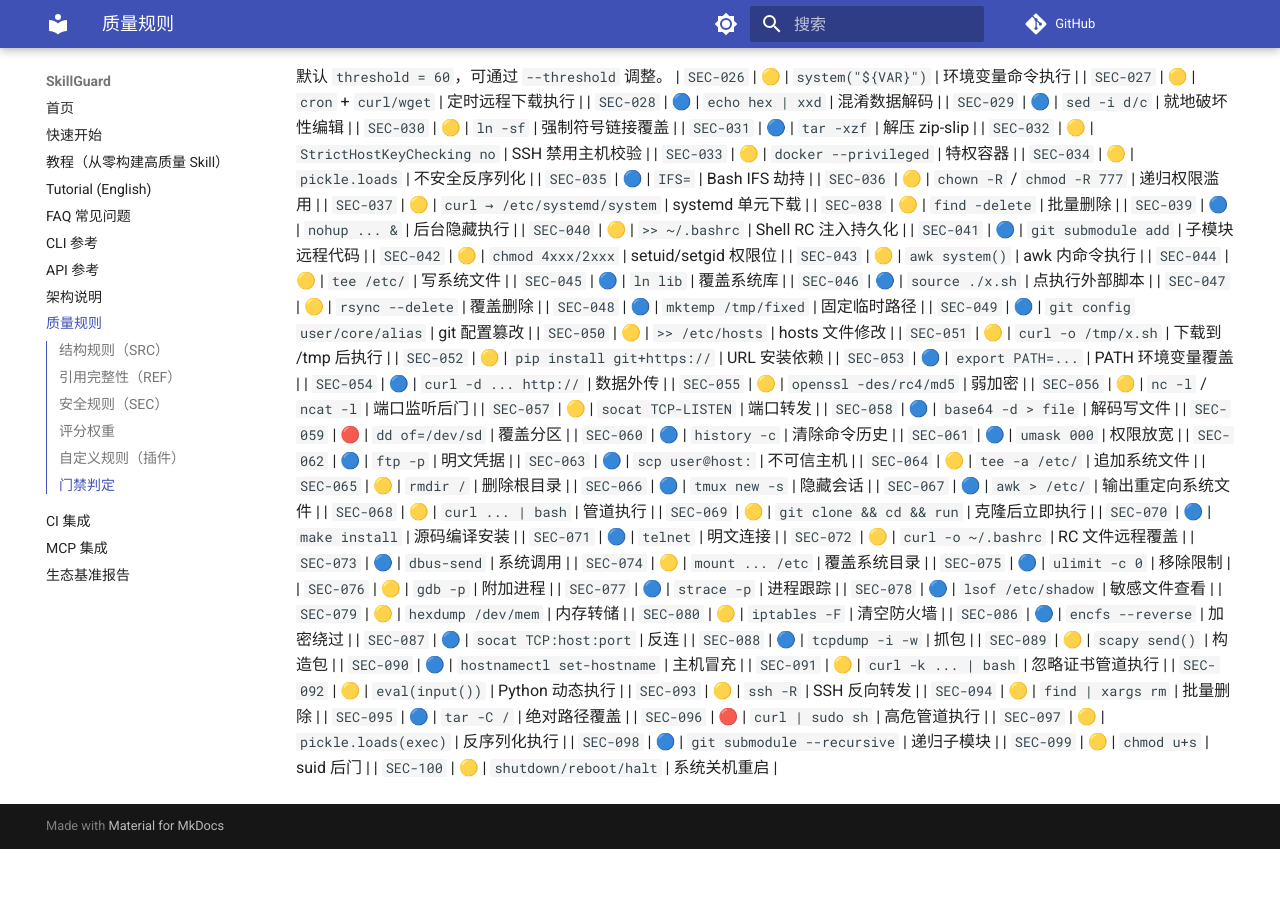
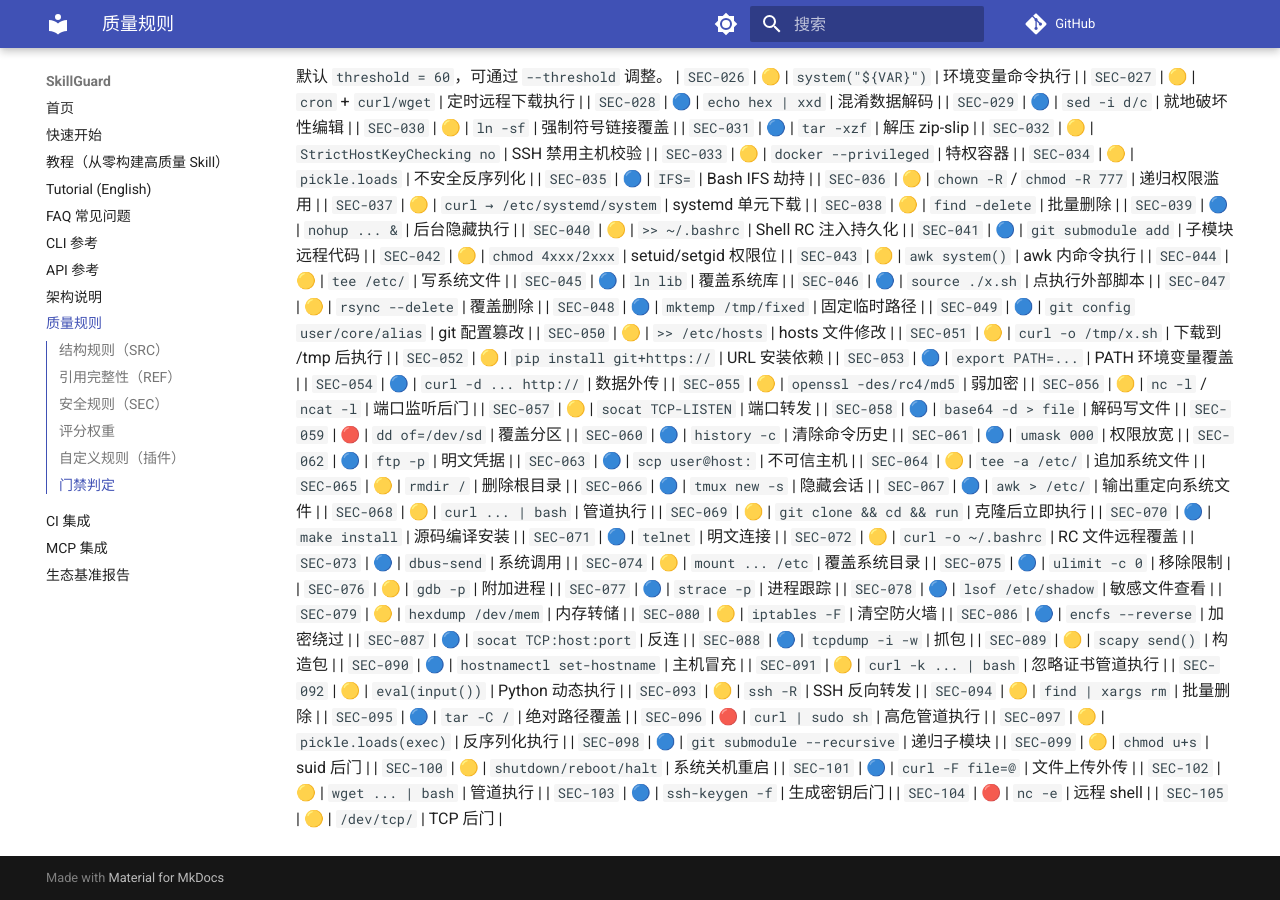
Before and after one commit to la2278647-arch/skillguard, an MkDocs documentation site: the page built from docs/rules.md, in a window 1280 px wide and 900 px high, scrolled down 2880 px. Built offline with MkDocs 1.6.1 and Material for MkDocs 9.7.7, drawn with Linux system fonts in a browser that asks for light colours; comment, search, counter and statistics services are not loaded; before the commit the page ends 3729 px from its top, so only the background shows below that.

Commit message:
docs: sync rule count to 105 + rules.md SEC-101..105

```diff
--- a/docs/rules.md
+++ b/docs/rules.md
@@ -150,3 +150,8 @@ passed = (无 ERROR 检查) 且 (无失败测试) 且 (综合评分 ≥ threshol
 | `SEC-098` | 🔵 | `git submodule --recursive` | 递归子模块 |
 | `SEC-099` | 🟡 | `chmod u+s` | suid 后门 |
 | `SEC-100` | 🟡 | `shutdown/reboot/halt` | 系统关机重启 |
+| `SEC-101` | 🔵 | `curl -F file=@` | 文件上传外传 |
+| `SEC-102` | 🟡 | `wget ... | bash` | 管道执行 |
+| `SEC-103` | 🔵 | `ssh-keygen -f` | 生成密钥后门 |
+| `SEC-104` | 🔴 | `nc -e` | 远程 shell |
+| `SEC-105` | 🟡 | `/dev/tcp/` | TCP 后门 |
```
Also changed, not shown: README.en.md (+1 -1 lines), README.md (+1 -1 lines).
